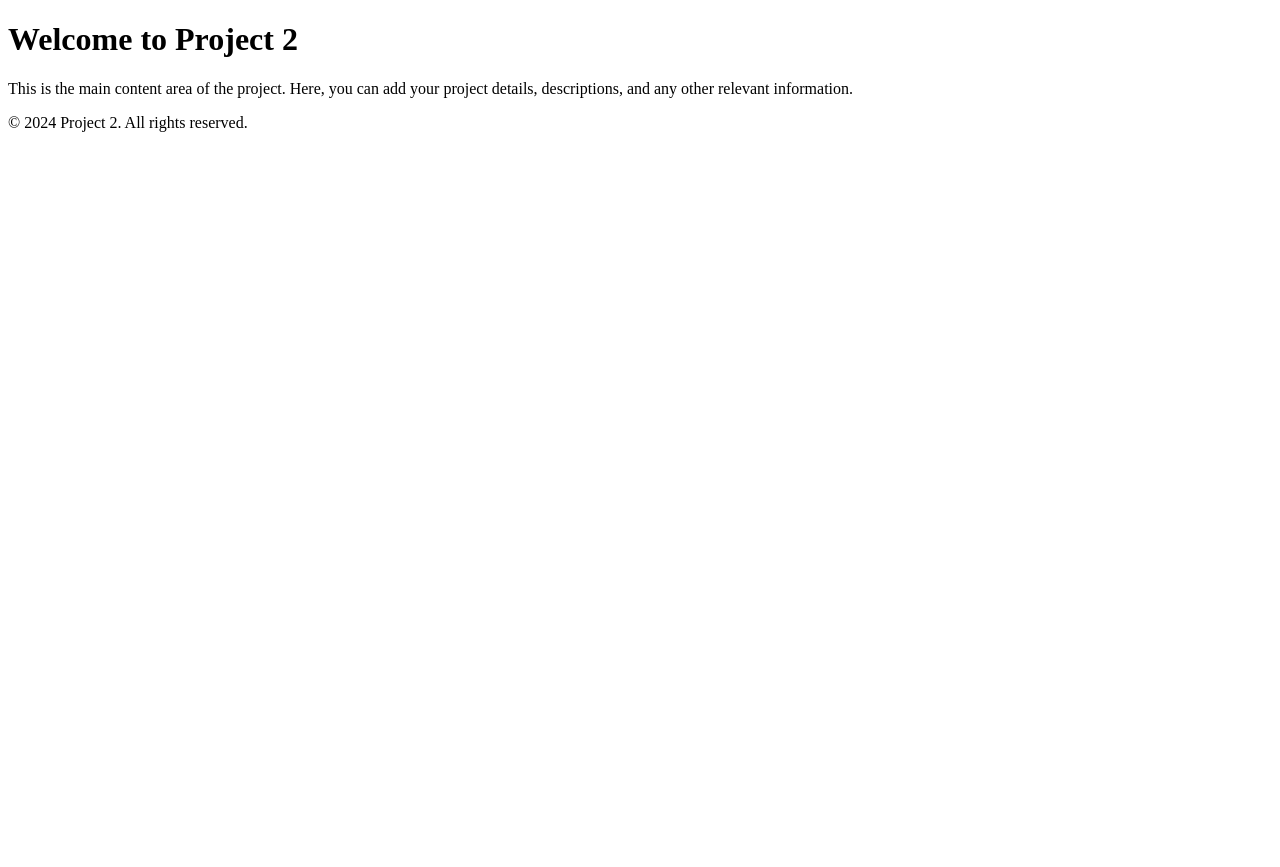
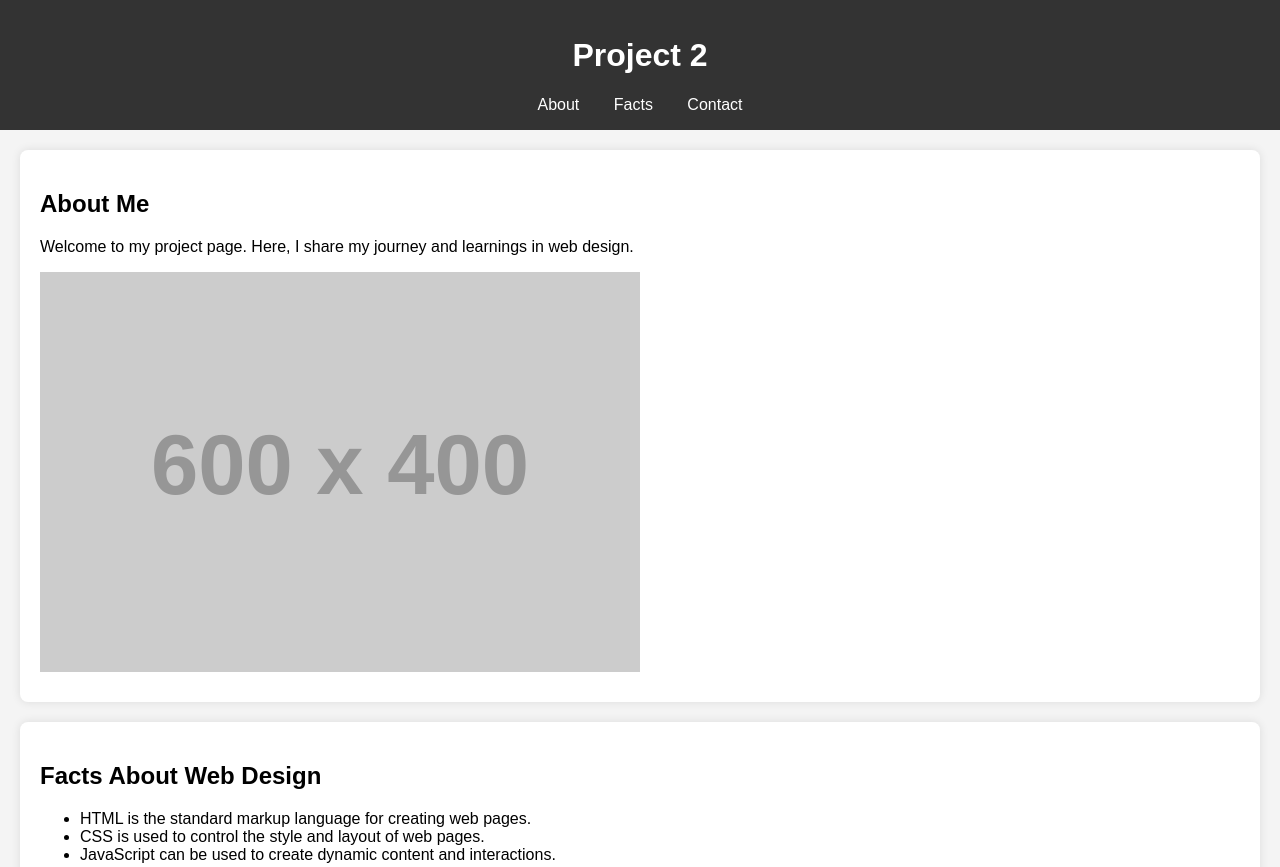
Before and after one commit to GenoLeonard/Project-2, a plain HTML site: page index.html in a window 1280 px wide. Shown: the top 867 px of the page. Before the commit the page ends 800 px from the top, so only its background shows below. Drawn offline with Linux system fonts and the light colour scheme; placeholder pictures from the web are drawn by us.

Commit message:
edit made

```diff
--- a/index.html
+++ b/index.html
@@ -1,17 +1,94 @@
 <!DOCTYPE html>
-<html>
+<html lang="en">
 <head>
+    <meta charset="UTF-8">
+    <meta name="viewport" content="width=device-width, initial-scale=1.0">
     <title>Project 2</title>
+    <style>
+        body {
+            font-family: Arial, sans-serif;
+            margin: 0;
+            padding: 0;
+            background-color: #f4f4f4;
+        }
+        header {
+            background-color: #333;
+            color: white;
+            padding: 1em 0;
+            text-align: center;
+        }
+        header nav a {
+            color: white;
+            margin: 0 15px;
+            text-decoration: none;
+        }
+        main {
+            padding: 20px;
+        }
+        section {
+            margin-bottom: 20px;
+            padding: 20px;
+            background-color: white;
+            border-radius: 8px;
+            box-shadow: 0 0 10px rgba(0,0,0,0.1);
+        }
+        #about img, #facts img {
+            max-width: 100%;
+            height: auto;
+            display: block;
+            margin: 10px 0;
+        }
+        footer {
+            background-color: #333;
+            color: white;
+            text-align: center;
+            padding: 1em 0;
+        }
+        footer img {
+            max-width: 50px;
+            height: auto;
+        }
+    </style>
 </head>
 <body>
     <header>
-        <h1>Welcome to Project 2</h1>
+        <h1>Project 2</h1>
+        <nav>
+            <a href="#about">About</a>
+            <a href="#facts">Facts</a>
+            <a href="#contact">Contact</a>
+        </nav>
     </header>
     <main>
-        <p>This is the main content area of the project. Here, you can add your project details, descriptions, and any other relevant information.</p>
+        <section id="about">
+            <h1>About Me</h1>
+            <p>Welcome to my project page. Here, I share my journey and learnings in web design.</p>
+            <img src="https://via.placeholder.com/600x400" alt="About Image">
+        </section>
+        <section id="facts">
+            <h2>Facts About Web Design</h2>
+            <ul>
+                <li>HTML is the standard markup language for creating web pages.</li>
+                <li>CSS is used to control the style and layout of web pages.</li>
+                <li>JavaScript can be used to create dynamic content and interactions.</li>
+            </ul>
+            <img src="https://via.placeholder.com/600x400" alt="Facts Image">
+        </section>
+        <section id="contact">
+            <h2>Contact Me</h2>
+            <form>
+                <label for="email">Email:</label><br>
+                <input type="email" id="email" name="email" required><br><br>
+                <label for="message">Message:</label><br>
+                <textarea id="message" name="message" rows="4" required></textarea><br><br>
+                <button type="submit">Submit</button>
+            </form>
+        </section>
     </main>
     <footer>
         <p>&copy; 2024 Project 2. All rights reserved.</p>
+        <p>Contact: <a href="mailto:example@example.com">example@example.com</a></p>
+        <img src="https://via.placeholder.com/50" alt="Logo">
     </footer>
 </body>
 </html>
```
